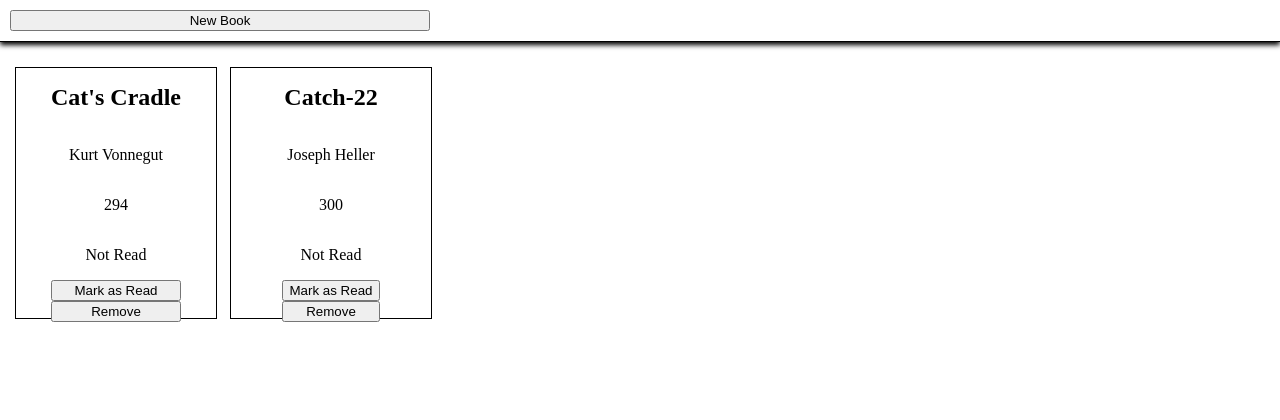
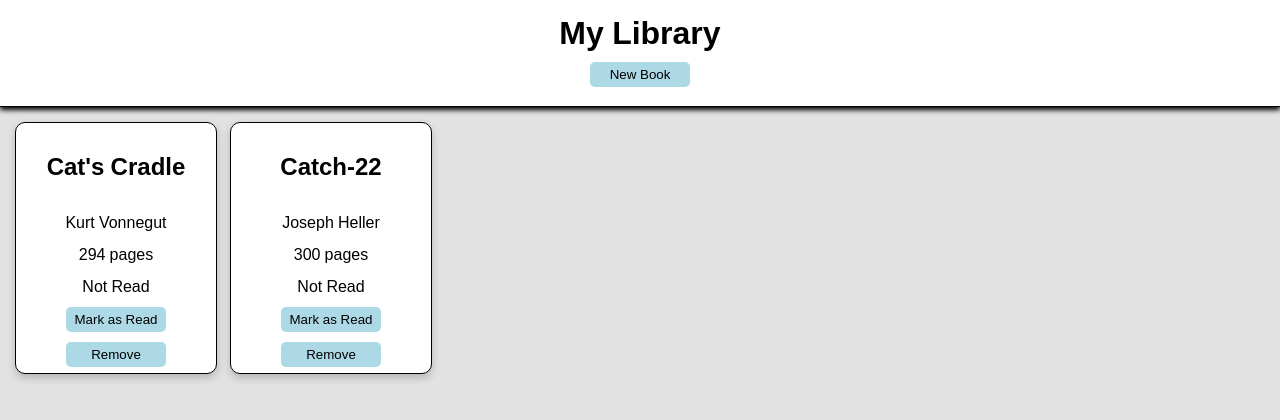
Before and after one commit to spalme21/my_library, a plain HTML site: page index.html in a window 1280 px wide. Drawn offline with Linux system fonts and the light colour scheme.

Commit message:
Add basic styling

```diff
--- a/index.html
+++ b/index.html
@@ -5,10 +5,14 @@
   <meta name="viewport" content="width=device-width, initial-scale=1.0">
   <title>Document</title>
   <link rel="stylesheet" href="styles.css">
+  <link rel="preconnect" href="https://fonts.googleapis.com">
+  <link rel="preconnect" href="https://fonts.gstatic.com" crossorigin>
+  <link href="https://fonts.googleapis.com/css2?family=Noto+Sans+Multani&display=swap" rel="stylesheet">
   <script src="scripts.js" defer></script>
 </head>
 <body>
   <div class="header">
+    <h1>My Library</h1>
     <button class="btn" id="new-btn">New Book</button>
     <dialog id="dialog">
       <form id="dialog">
@@ -18,8 +22,8 @@
         <input type="text" name="author" id="author">
         <label for="pages">Number of Pages:</label>
         <input type="number" name="pages" id="pages">
-        <button id="add-btn">Add Book</button>
-        <button id="cancel" formmethod="dialog">Cancel</button>
+        <button class="btn" id="add-btn">Add Book</button>
+        <button class="btn" id="cancel" formmethod="dialog">Cancel</button>
       </form>
     </dialog>
   </div>
--- a/scripts.js
+++ b/scripts.js
@@ -31,15 +31,17 @@ function display() {
         const author = document.createElement("p");
         author.textContent = book.author;
         const pages = document.createElement("p");
-        pages.textContent = book.pages;
+        pages.textContent = `${book.pages} pages`;
         const read = document.createElement("p");
         read.textContent = book.read ? "Read" : "Not Read";
         const readButton = document.createElement("button");
         readButton.textContent = book.read? "Mark as Unread" : "Mark as Read";
         readButton.classList.add("read");
+        readButton.classList.add("btn");
         const removeButton = document.createElement("button");
         removeButton.textContent = "Remove";
         removeButton.classList.add("remove");
+        removeButton.classList.add("btn");
         newBook.appendChild(title);
         newBook.appendChild(author);
         newBook.appendChild(pages);
--- a/styles.css
+++ b/styles.css
@@ -1,24 +1,41 @@
 html, body {
     margin: 0;
     padding: 0;
+    font-family: 'Noto Sans Multani', sans-serif;
+    background-color: rgb(227, 226, 226)
 }
 
 .header {
     display: grid;
-    margin-bottom: 25px;
     border-bottom: 1px solid black;
     padding: 10px;
-    grid-template-columns: 1fr 1fr 1fr;
+    grid-template-rows: 1fr 1fr;
     box-shadow: 0px 3px 5px black;
+    justify-items: center;
+    align-items: center;
+    background-color: white;
 }
 
-.new-btn {
-    grid-column: 2 / 3;
+h1 {
+    margin: 0;
+}
+
+.btn {
+    width: 100px;
+    height: 25px;
+    background-color: lightblue;
+    border: none;
+    border-radius: 5px;
+}
+
+.btn:hover {
+    background-color: #6fc6e3;
+    transition: 0.5s;
 }
 
 .bookshelf {
     display: grid;
-    margin-left: 15px;
+    padding: 15px;
     grid-template-columns: repeat(auto-fill, 200px);
     gap: 15px;
 }
@@ -26,9 +43,22 @@ html, body {
 .book {
     text-align: center;
     border: 1px solid black;
+    border-radius: 10px;
     width: 200px;
     height: 250px;
     display: grid;
     align-content: center;
-    justify-content: center;
+    justify-items: center;
+    gap: 10px;
+    box-shadow: 0 4px 8px 0 rgba(0,0,0,0.2);
+    transition: 0.3s;
+    background-color: white;
 }
+
+.book:hover {
+    box-shadow: 0 8px 16px 0 rgba(0,0,0,0.2);
+  }
+
+.book p {
+    margin: 0;
+}
```
